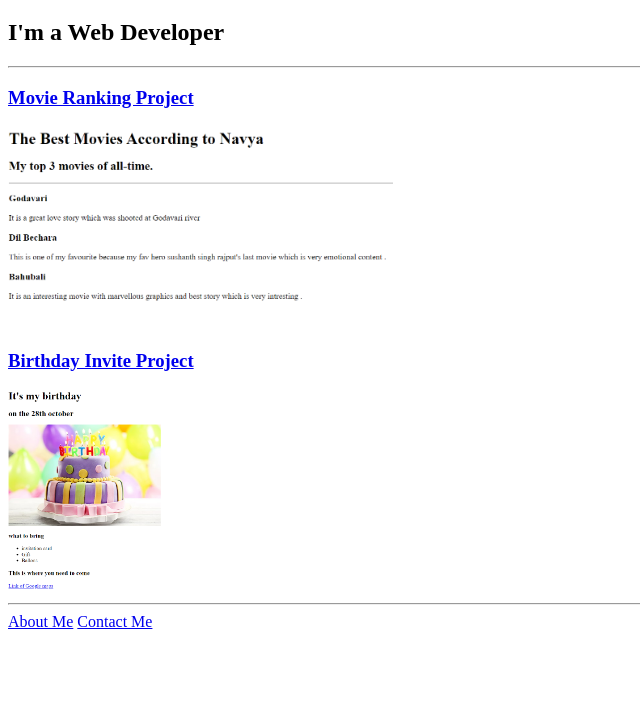
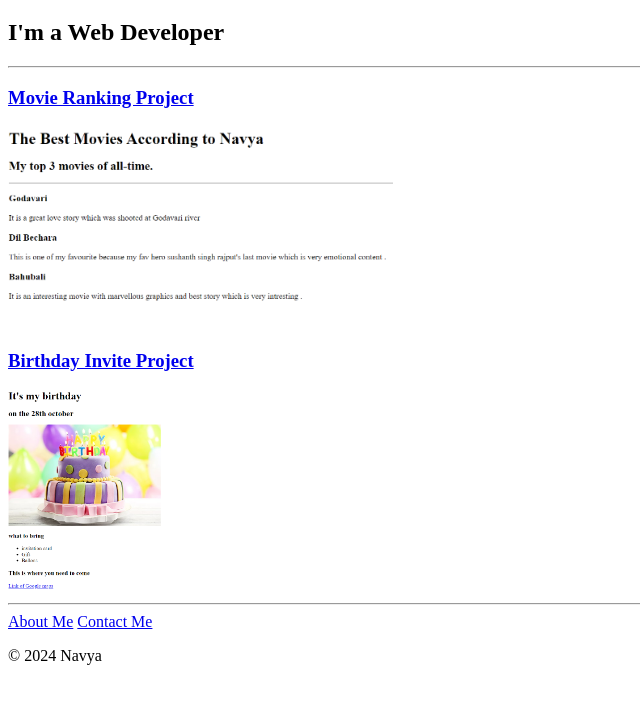
Before and after one commit to navyasree098765/html-portofolio, a plain HTML site: page index.html in a window 1280 px wide. Shown: the part 61-764 px from the top of the page, without its empty margins (0-640 px from the left). Drawn offline with Linux system fonts and the light colour scheme.

Commit message:
Update index.html

```diff
--- a/index.html
+++ b/index.html
@@ -18,5 +18,7 @@
   <a href="./public/about.html">About Me</a>
   <a href="./public/contact.html">Contact Me</a>
 </body>
-
+  <footer>
+    <p>© 2024 Navya</p>
+  </footer>
 </html>
```
